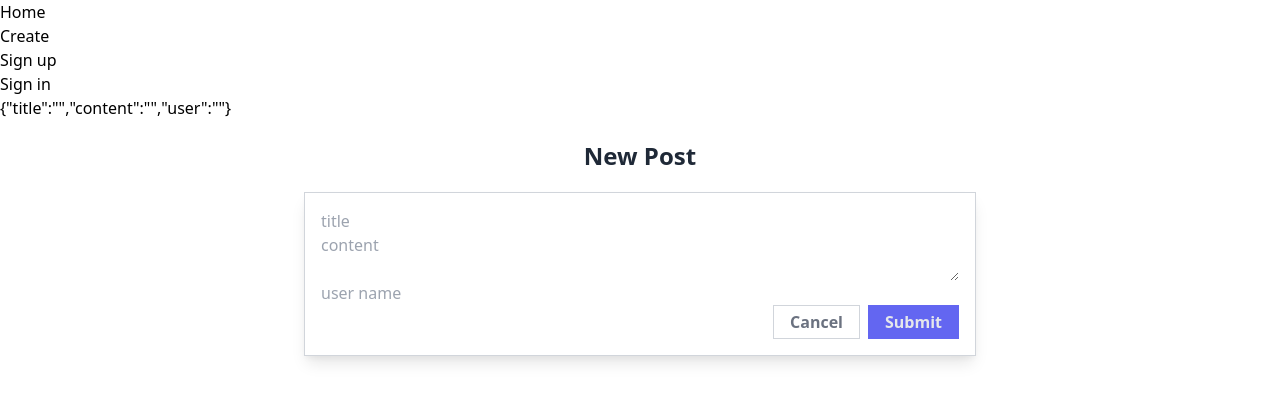
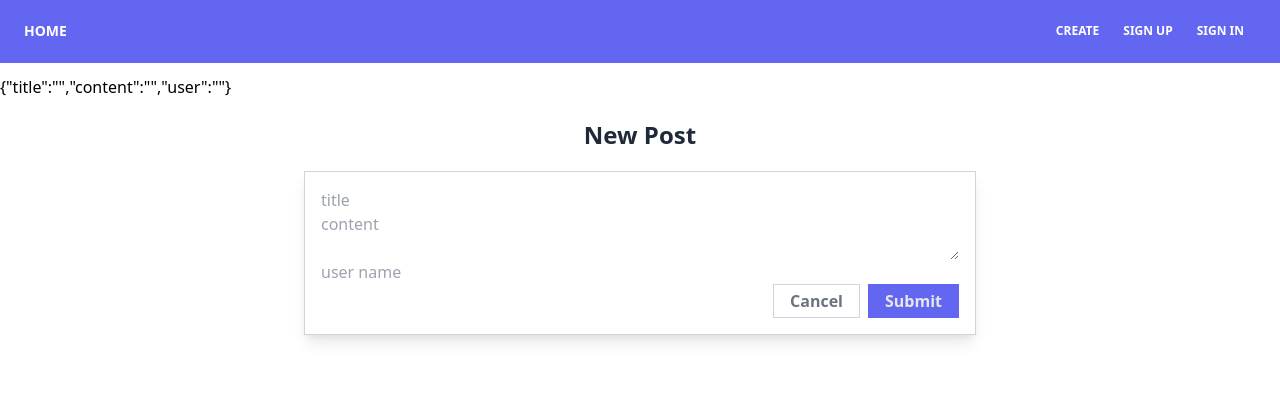
Before and after one commit to rezwan-hossain/test-react-client, a React (Create React App) app in the folder client/: page /create in a window 1280 px wide. Shown: the top 402 px of the page. Built offline with nearby package versions, Linux system fonts and the light colour scheme.

Commit message:
some minor tweke

```diff
--- a/client/src/nav.js
+++ b/client/src/nav.js
@@ -2,22 +2,80 @@
 import { Link } from "react-router-dom";
 
 const Nav = () => {
+  const [navbarOpen, setNavbarOpen] = React.useState(false);
   return (
-    <nav>
-      <ul>
-        <li>
+    // <nav>
+    //   <ul>
+    //     <li>
+    //       <Link to="/">Home</Link>
+    //     </li>
+    //     <li>
+    //       <Link to="create">Create</Link>
+    //     </li>
+    //     <li>
+    //       <Link to="signup">Sign up</Link>
+    //     </li>
+    //     <li>
+    //       <Link to="login">Sign in</Link>
+    //     </li>
+    //   </ul>
+    // </nav>
+
+    <nav className="relative flex flex-wrap items-center justify-between px-2 py-3 navbar-expand-lg bg-indigo-500 mb-3">
+      <div className="container px-4 mx-auto flex flex-wrap items-center justify-between">
+        <div className="w-full relative flex justify-between lg:w-auto lg:static lg:block lg:justify-start">
+          <a
+            className="text-sm font-bold leading-relaxed inline-block mr-4 py-2 whitespace-no-wrap uppercase text-white"
+            href="#pablo"
+          >
             <Link to="/">Home</Link>
+          </a>
+          <button
+            className="text-white cursor-pointer text-xl leading-none px-3 py-1 border border-solid border-transparent rounded bg-transparent block lg:hidden outline-none focus:outline-none"
+            type="button"
+            onClick={() => setNavbarOpen(!navbarOpen)}
+          >
+            <i className="fas fa-bars"></i>
+          </button>
+        </div>
+        <div
+          className={
+            "lg:flex flex-grow items-center" +
+            (navbarOpen ? " flex" : " hidden")
+          }
+          id="example-navbar-danger"
+        >
+          <ul className="flex flex-col lg:flex-row list-none lg:ml-auto">
+            <li className="nav-item">
+              <a
+                className="px-3 py-2 flex items-center text-xs uppercase font-bold leading-snug text-white hover:opacity-75"
+                href="#pablo"
+              >
+                <i className="fab fa-facebook-square text-lg leading-lg text-white opacity-75"></i>
+                <Link to="create">Create</Link>
+              </a>
             </li>
-        <li>
-          <Link to="create">Create</Link>
+            <li className="nav-item">
+              <a
+                className="px-3 py-2 flex items-center text-xs uppercase font-bold leading-snug text-white hover:opacity-75"
+                href="#pablo"
+              >
+                <i className="fab fa-twitter text-lg leading-lg text-white opacity-75"></i>
+                <Link to="signup">Sign up</Link>
+              </a>
             </li>
-        <li>
-          <Link to="signup">Sign up</Link>
-        </li>
-        <li>
+            <li className="nav-item">
+              <a
+                className="px-3 py-2 flex items-center text-xs uppercase font-bold leading-snug text-white hover:opacity-75"
+                href="#pablo"
+              >
+                <i className="fab fa-pinterest text-lg leading-lg text-white opacity-75"></i>
                 <Link to="login">Sign in</Link>
+              </a>
             </li>
           </ul>
+        </div>
+      </div>
     </nav>
   );
 };
```
Lines whose indentation alone changed are shown as unchanged.
